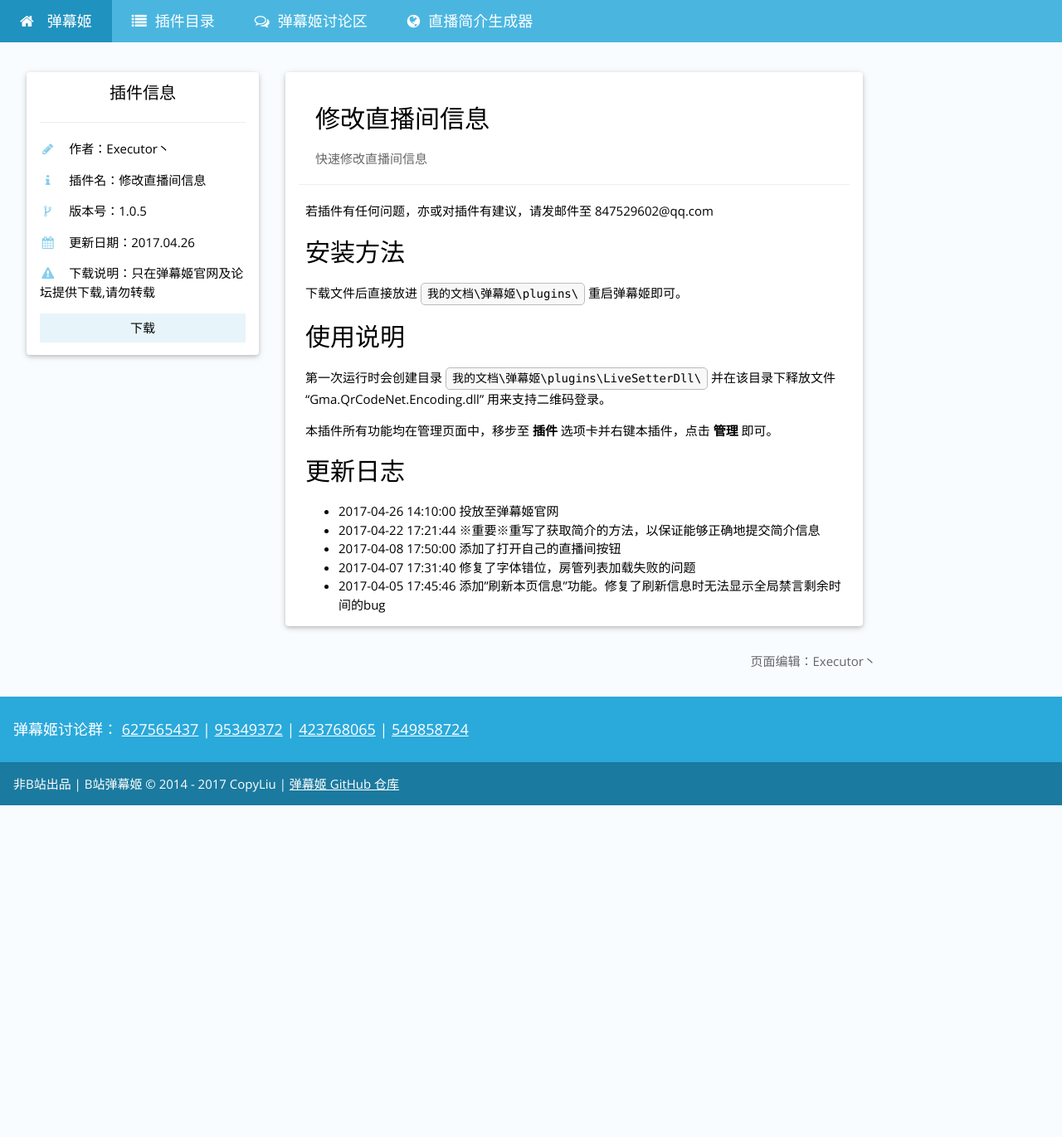
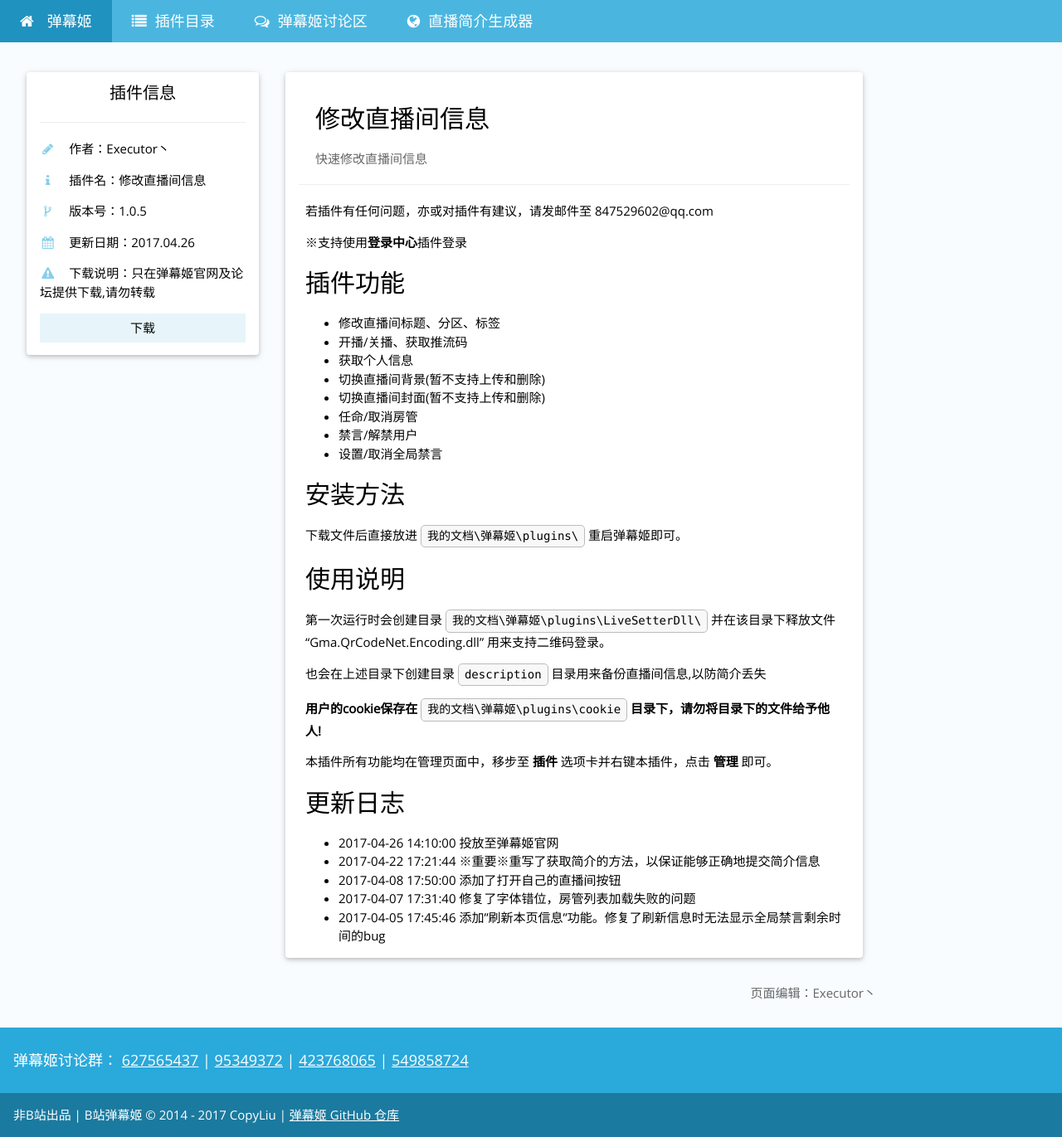
Before and after one commit to Bililive/www.danmuji.org, a Jekyll site: the page built from _plugin/LiveSetter.md, in a window 1280 px wide. Shown: the whole page at 83% size. Built offline with Jekyll 4.4.1, drawn with Linux system fonts in a browser that asks for light colours; nearby versions of some CDN libraries; some web fonts are replaced; comment, search, counter and statistics services are not loaded; before the commit the page ends 971 px from its top, so only the background shows below that.

Commit message:
再完善一部分

```diff
--- a/_plugin/LiveSetter.md
+++ b/_plugin/LiveSetter.md
@@ -15,6 +15,19 @@ plugin_dlnote: 只在弹幕姬官网及论坛提供下载,请勿转载
 
 若插件有任何问题，亦或对插件有建议，请发邮件至 847529602@qq.com
 
+※支持使用**登录中心**插件登录
+
+插件功能
+---
+- 修改直播间标题、分区、标签
+- 开播/关播、获取推流码
+- 获取个人信息
+- 切换直播间背景(暂不支持上传和删除)
+- 切换直播间封面(暂不支持上传和删除)
+- 任命/取消房管
+- 禁言/解禁用户
+- 设置/取消全局禁言
+
 安装方法
 ---
 下载文件后直接放进 `我的文档\弹幕姬\plugins\` 重启弹幕姬即可。
@@ -23,7 +36,13 @@ plugin_dlnote: 只在弹幕姬官网及论坛提供下载,请勿转载
 ---
 第一次运行时会创建目录 `我的文档\弹幕姬\plugins\LiveSetterDll\` 并在该目录下释放文件 "Gma.QrCodeNet.Encoding.dll" 用来支持二维码登录。
 
+也会在上述目录下创建目录 `description` 目录用来备份直播间信息,以防简介丢失
+
+**用户的cookie保存在 `我的文档\弹幕姬\plugins\cookie` 目录下，请勿将目录下的文件给予他人!**
+
 本插件所有功能均在管理页面中，移步至 **插件** 选项卡并右键本插件，点击 **管理** 即可。
+
+
 
 更新日志
 ---
```
